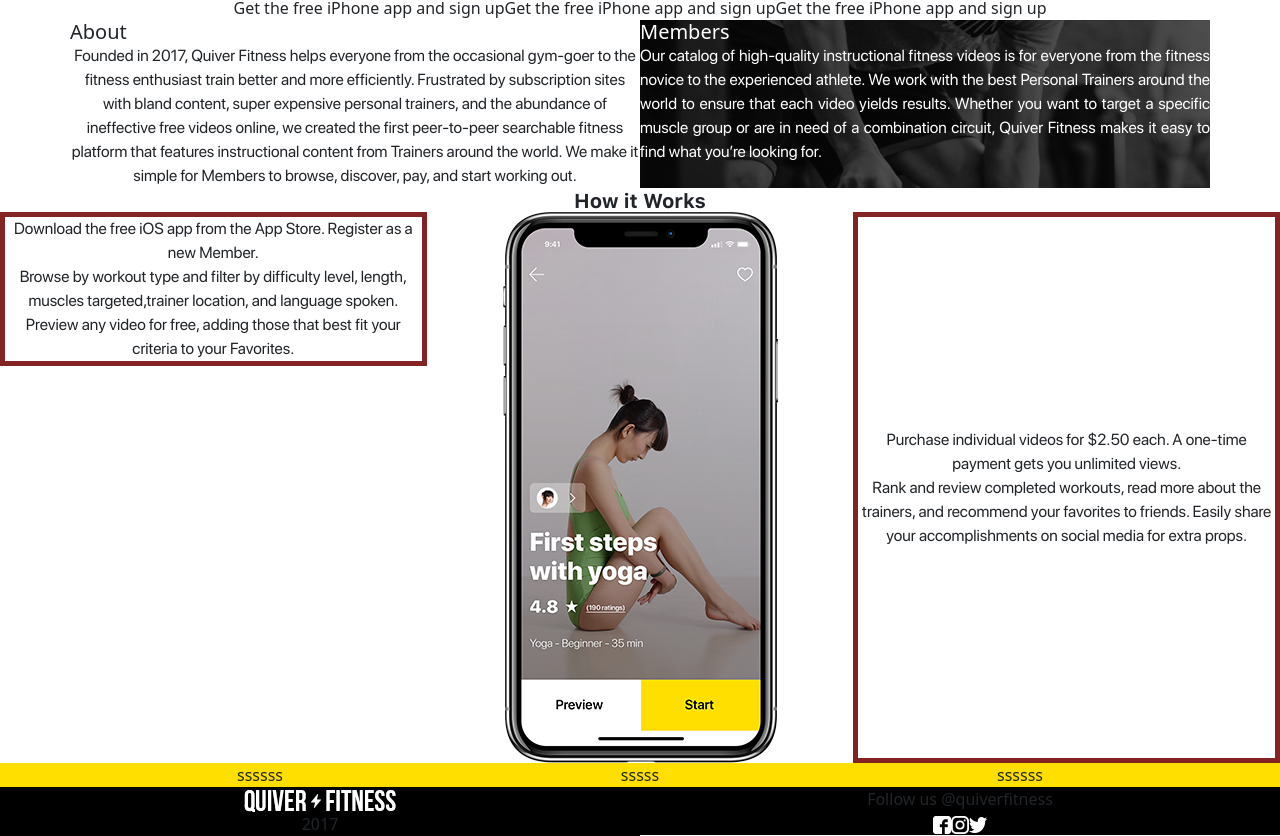
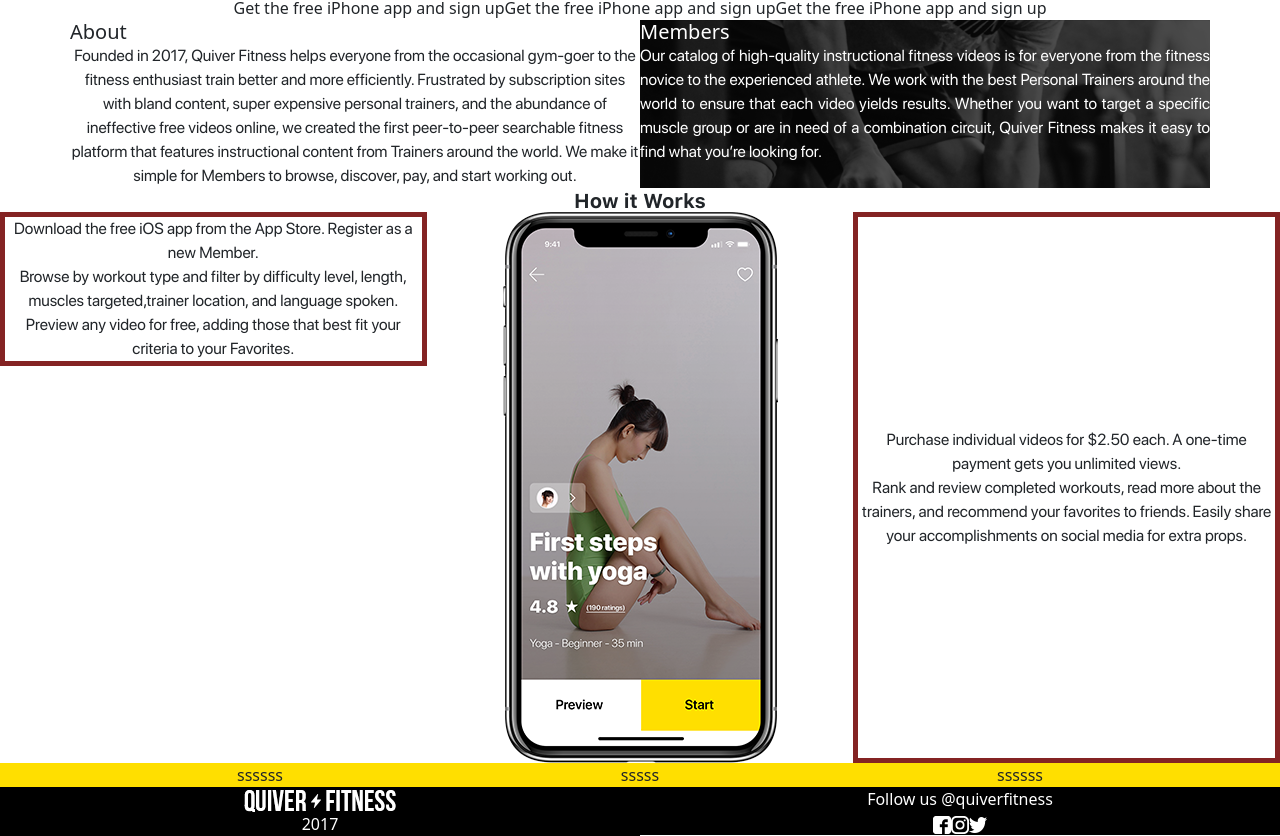
Before and after one commit to tavito47/fitnessQuiver, a React (Create React App) app: page / in a window 1280 px wide. Shown: the part 1224-2060 px from the top of the page. Built offline with nearby package versions, Linux system fonts and the light colour scheme.

Commit message:
footer actualizado

```diff
--- a/src/components/Footer.js
+++ b/src/components/Footer.js
@@ -15,12 +15,12 @@ function Footer() {
               <a>
                 <img src={pieLogo} />
               </a>
-              <p>2017</p>
+              <p class="text-white">2017</p>
             </div>
           </div>
           <div className="col-6">
             <div className="izq">
-              <p>Follow us @quiverfitness</p>
+              <p class="text-white">Follow us @quiverfitness</p>
 
               <a>
                 <img src={fb} />
```
